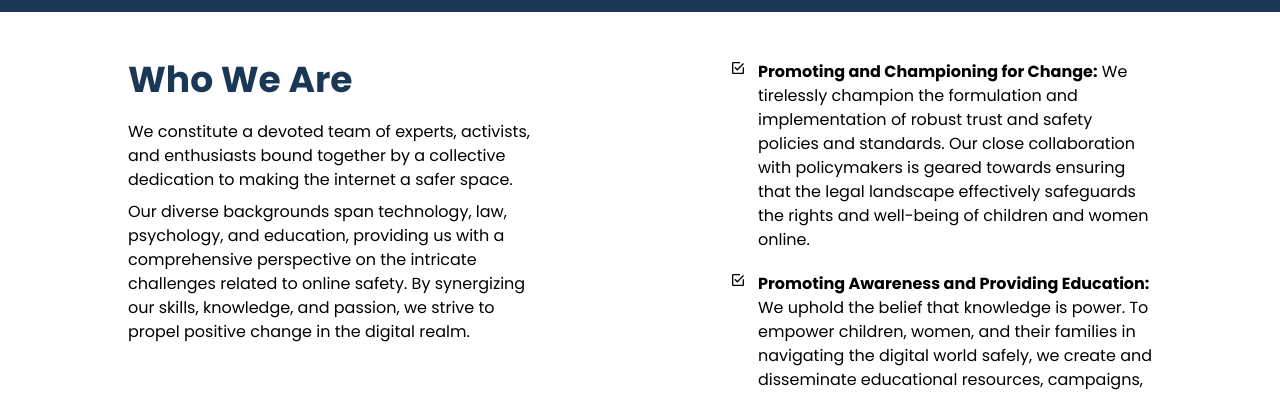
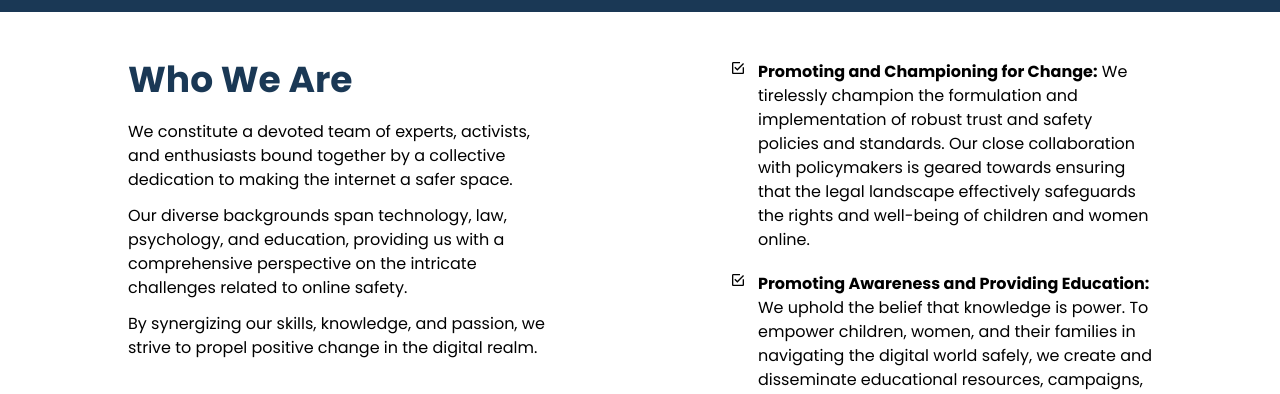
Before and after one commit to GABRIELOFGOD/SAFERNET, a React (Vite) app: page /about in a window 1280 px wide. Shown: the part 1080-1474 px from the top of the page. Built offline with nearby package versions, Linux system fonts and the light colour scheme.

Commit message:
This a vercel optimization

```diff
--- a/components/WhoWhat.jsx
+++ b/components/WhoWhat.jsx
@@ -10,9 +10,10 @@ const WhoWhat = () => {
         <div className="md:px-20 flex flex-col gap-12">
             <div>
                 <p className="text-4xl text-primary mb-5 font-bold">Who We Are</p>
-                <div className='flex flex-col gap-2'>
+                <div className='flex flex-col gap-3'>
                     <p>We constitute a devoted team of experts, activists, and enthusiasts bound together by a collective dedication to making the internet a safer space.</p>
-                    <p>Our diverse backgrounds span technology, law, psychology, and education, providing us with a comprehensive perspective on the intricate challenges related to online safety. By synergizing our skills, knowledge, and passion, we strive to propel positive change in the digital realm.</p>
+                    <p>Our diverse backgrounds span technology, law, psychology, and education, providing us with a comprehensive perspective on the intricate challenges related to online safety.</p>
+                    <p>By synergizing our skills, knowledge, and passion, we strive to propel positive change in the digital realm.</p>
                 </div>
             </div>
             <div>
```
